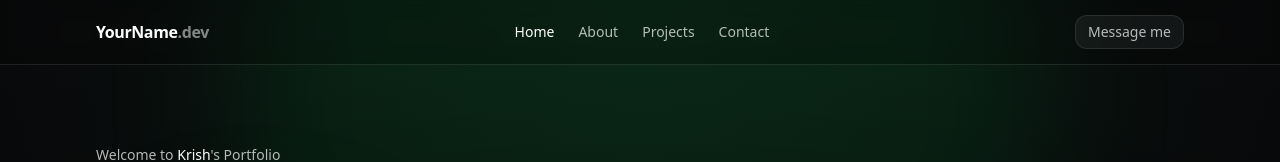
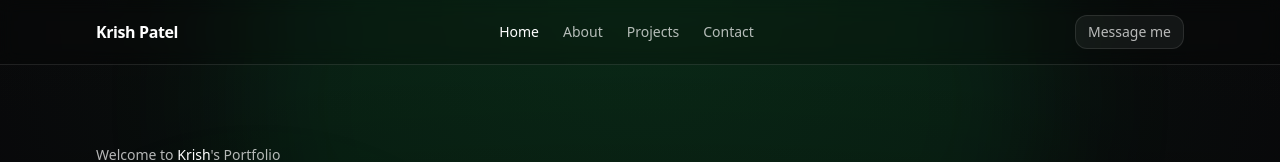
Before and after one commit to krish-p25/portfolio, a React (Vite) app: page / in a window 1280 px wide. Shown: the top 162 px of the page. Built offline with nearby package versions, Linux system fonts and the light colour scheme.

Commit message:
Updated name in header

```diff
--- a/src/components/Layout.jsx
+++ b/src/components/Layout.jsx
@@ -47,8 +47,7 @@ export default function Layout() {
             <header className="relative z-20 border-b border-white/10 bg-black/20 backdrop-blur">
                 <Container className="flex h-16 items-center justify-between">
                     <NavLink to="/" className="font-semibold tracking-tight">
-                        <span className="text-white">YourName</span>
-                        <span className="text-white/50">.dev</span>
+                        <span className="text-white">Krish Patel</span>
                     </NavLink>
 
                     <nav className="hidden items-center gap-6 sm:flex">
```
